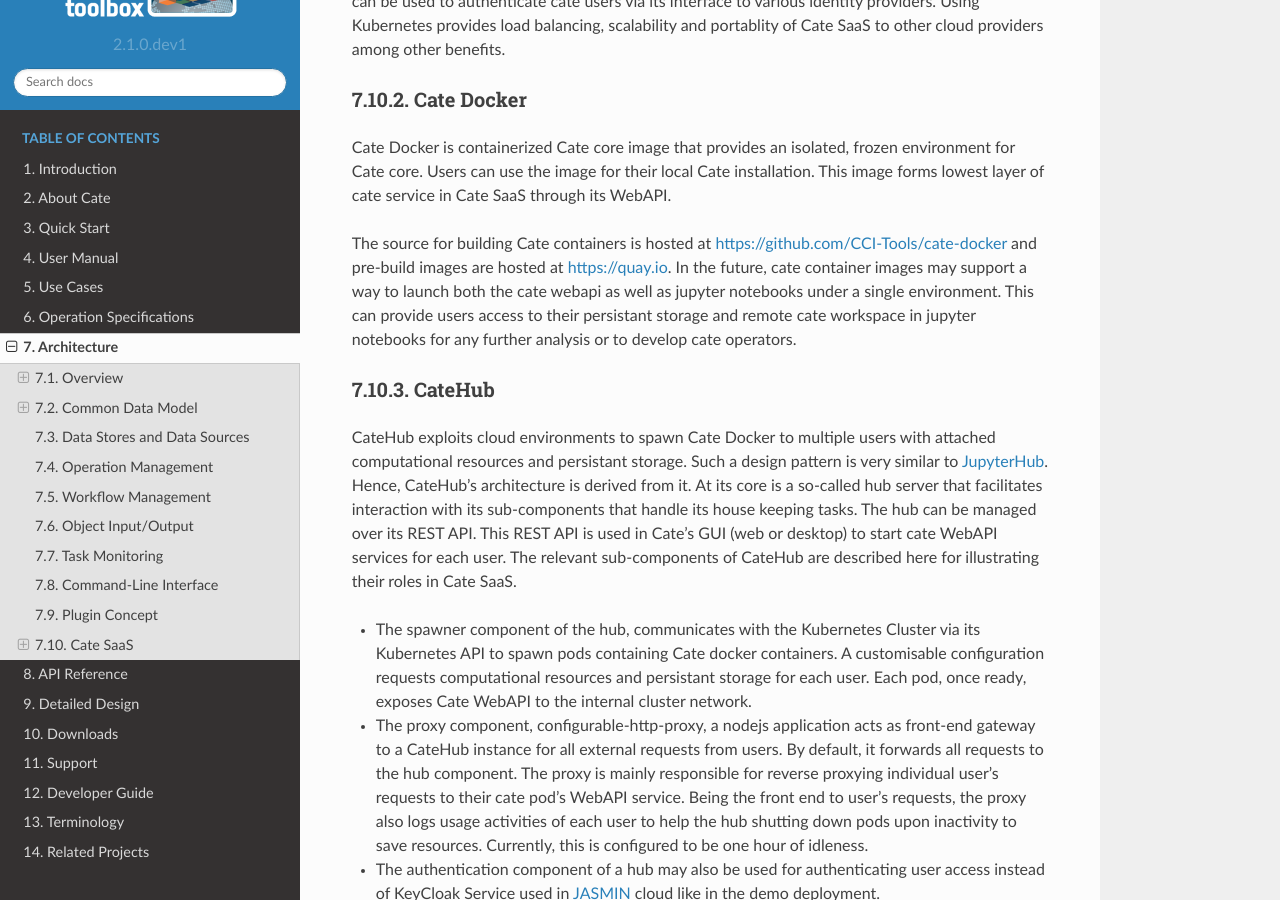
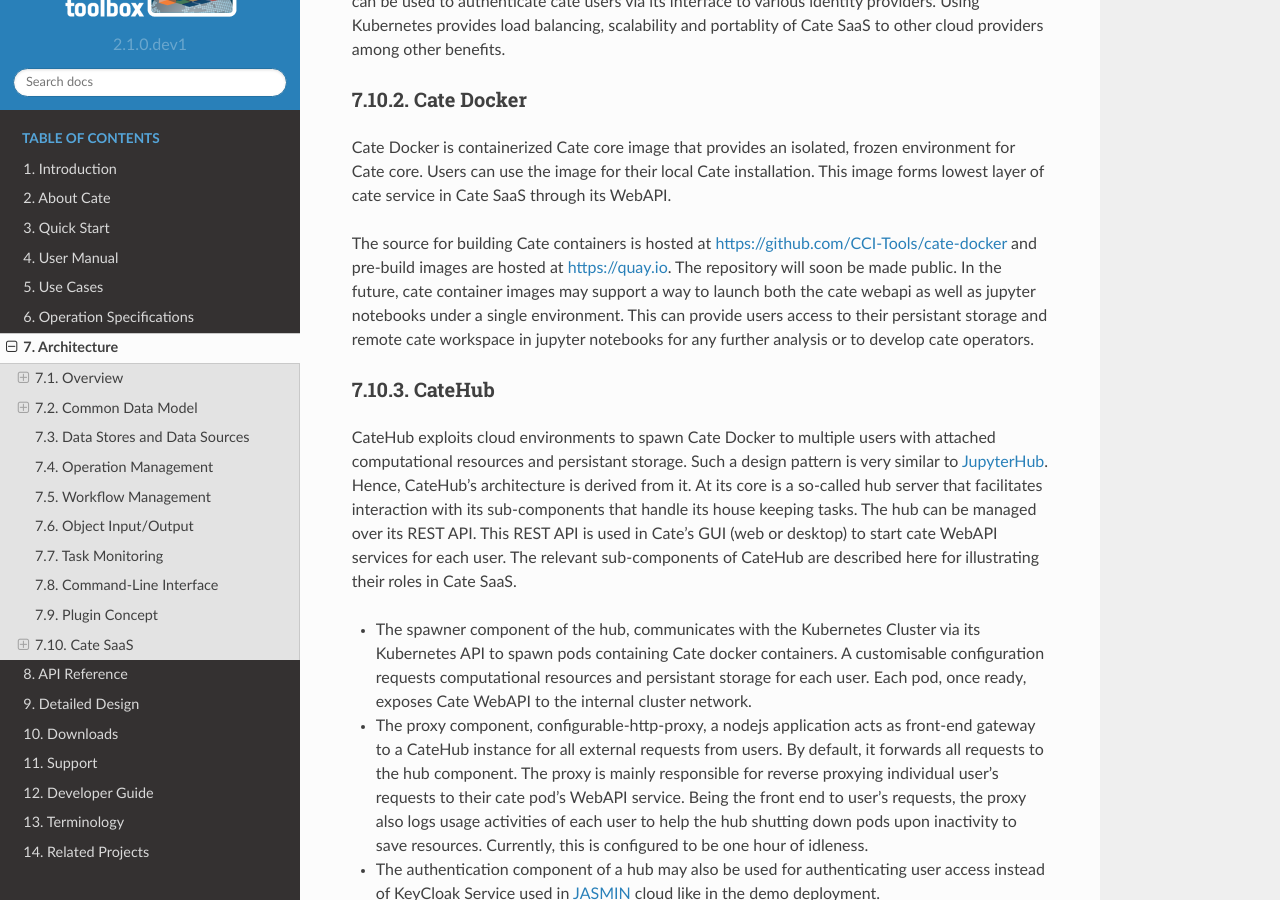
Before and after one commit to CCI-Tools/cate, a Sphinx documentation site: the page built from docs/source/architecture.rst, in a window 1280 px wide and 900 px high, scrolled down 14087 px. Built offline with Sphinx 7.4.7 and the Read the Docs theme 2.0.0, drawn with Linux system fonts in a browser that asks for light colours.

Commit message:
add comments

```diff
--- a/docs/source/architecture.rst
+++ b/docs/source/architecture.rst
@@ -553,17 +553,18 @@
 its WebAPI.
 
 The source for building Cate containers is hosted at https://github.com/CCI-Tools/cate-docker and pre-build images are
-hosted at `https://quay.io <https://quay.io/bcdev/cate-webapi/>`_. In the future, cate container images may support a way to
-launch both the cate webapi as well as jupyter notebooks under a single environment. This can provide users access to
-their persistant storage and remote cate workspace in jupyter notebooks for any further analysis or to develop cate operators.
+hosted at `https://quay.io <https://quay.io/bcdev/cate-webapi/>`_. The repository will soon be made public.
+In the future, cate container images may support a way to launch both the cate webapi as well as jupyter notebooks under
+a single environment. This can provide users access to their persistant storage and remote cate workspace in jupyter
+notebooks for any further analysis or to develop cate operators.
 
 CateHub
 -------
 CateHub exploits cloud environments to spawn Cate Docker to multiple users with attached computational resources and
 persistant storage. Such a design pattern is very similar to JupyterHub_. Hence, CateHub's architecture is derived from it.
-At its core is a so-called hub server that facilitates interaction with its sub-components that handle its house keeping tasks. The hub can
-be managed over its REST API. This REST API is used in Cate's GUI (web or desktop) to start cate WebAPI services for each
-user. The relevant sub-components of CateHub are described here for illustrating their roles in Cate SaaS.
+At its core is a so-called hub server that facilitates interaction with its sub-components that handle its house keeping tasks.
+The hub can be managed over its REST API. This REST API is used in Cate's GUI (web or desktop) to start cate WebAPI
+services for each user. The relevant sub-components of CateHub are described here for illustrating their roles in Cate SaaS.
 
 - The spawner component of the hub, communicates with the Kubernetes Cluster via its Kubernetes API to spawn pods
   containing Cate docker containers. A customisable configuration requests computational resources and persistant storage
@@ -617,8 +618,7 @@
 Kubernetes. Upon success, Hub component of CateHub makes changes to the proxy component to
 reverse proxy all the requests on `</user/username>` to the pod.
 
-The schematic illustrates interaction of various components of
-Cate SaaS deployment.
+The schematic illustrates interaction of various components of Cate SaaS deployment.
 
 
 In future this deployment may be extended with a additional component, Dask Cluster, to provide additional computational
```
